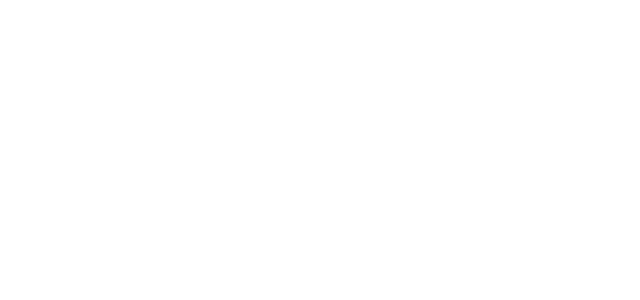
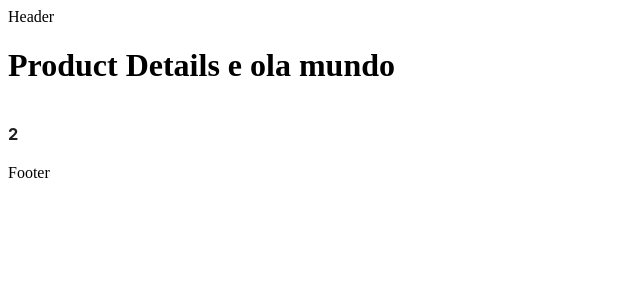
Before and after one commit to jGuilhermeB/ProjetoGTReact, a React (Vite) app: page /product in a window 1280 px wide. Before the commit this address had no page. Shown: the top 300 px of the page, without its empty margins (0-640 px from the left). Built offline with nearby package versions, Linux system fonts and the light colour scheme.

Commit message:
introdução do carrosel

```diff
--- a/package.json
+++ b/package.json
@@ -11,6 +11,7 @@
   },
   "dependencies": {
     "@tailwindcss/vite": "^4.1.6",
+    "antd": "^5.25.1",
     "react": "^19.1.0",
     "react-dom": "^19.1.0",
     "react-router-dom": "^7.6.0",
--- a/src/App.jsx
+++ b/src/App.jsx
@@ -5,6 +5,7 @@
 
   return (
     <>
+
     <Rotas />
     </>
   )
--- a/src/Components/FilterGroup.jsx
+++ b/src/Components/FilterGroup.jsx
@@ -3,7 +3,7 @@
 const FilterGroup = () => {
   return (
     <div>
-
+      Filtergroup
     </div>
   )
 }
--- a/src/Components/ProductDetails.jsx
+++ b/src/Components/ProductDetails.jsx
@@ -3,34 +3,28 @@
 
 const ProductDetails = () => {
   return (
+    <>
+    <h1>Product Details e ola mundo</h1>
+
+    <div className=' h-[160px] bg-[#364d79] center'>
+
+        <Carousel autoplay>
     <div>
-        <h1>Product Details</h1>
-
-{/* const contentStyle = {
-  height: '160px',
-  color: '#fff',
-  lineHeight: '160px',
-  textAlign: 'center',
-  background: '#364d79',
-};
-const App = () => ( */}
-  <Carousel autoplay>
-    <div>
-      <h3 style={contentStyle}>1</h3>
+      <h3 style={{ProductDetails}}>1</h3>
     </div>
     <div>
-      <h3 style={contentStyle}>2</h3>
+      <h3 style={{ProductDetails}}>2</h3>
     </div>
     <div>
-      <h3 style={contentStyle}>3</h3>
+      <h3 style={{ProductDetails}}>3</h3>
     </div>
     <div>
-      <h3 style={contentStyle}>4.</h3>
+      <h3 style={{ProductDetails}}>4</h3>
     </div>
   </Carousel>
-
-    </div>
+</div>
+</>
   )
 }
 
-export default ProductDetails
+export default ProductDetails;
--- a/src/Rotas/Rotas.jsx
+++ b/src/Rotas/Rotas.jsx
@@ -12,7 +12,7 @@
                 <Route path='/' element={<Layout />}>
                     <Route index element={<HomePage />} />
                     <Route path='produtos' element={<ProductViewPage />} />
-                    <Route path='product/:id' element={<ProductListingPage />} />
+                    <Route path='product' element={<ProductListingPage />} />
                 </Route>
 
             </Routes>
--- a/src/pages/ProductListingPage.jsx
+++ b/src/pages/ProductListingPage.jsx
@@ -1,8 +1,9 @@
 import React from 'react'
+import ProductDetails from '../Components/ProductDetails'
 
  const ProductListingPage = () => {
   return (
-    <div>ProductListingPage</div>
+    <ProductDetails/>
   )
 }
 export default ProductListingPage
--- a/src/pages/ProductViewPage.jsx
+++ b/src/pages/ProductViewPage.jsx
@@ -1,8 +1,11 @@
 import React from 'react'
+import ProductDetails from '../Components/ProductDetails'
 
 const ProductViewPage = () => {
   return (
-    <div>ProductViewPage</div>
+    <>
+    <ProductDetails/>
+    </>
   )
 }
 export default ProductViewPage
```
Also changed, not shown: 1 other file (tests, documents, lock files or other folders).
